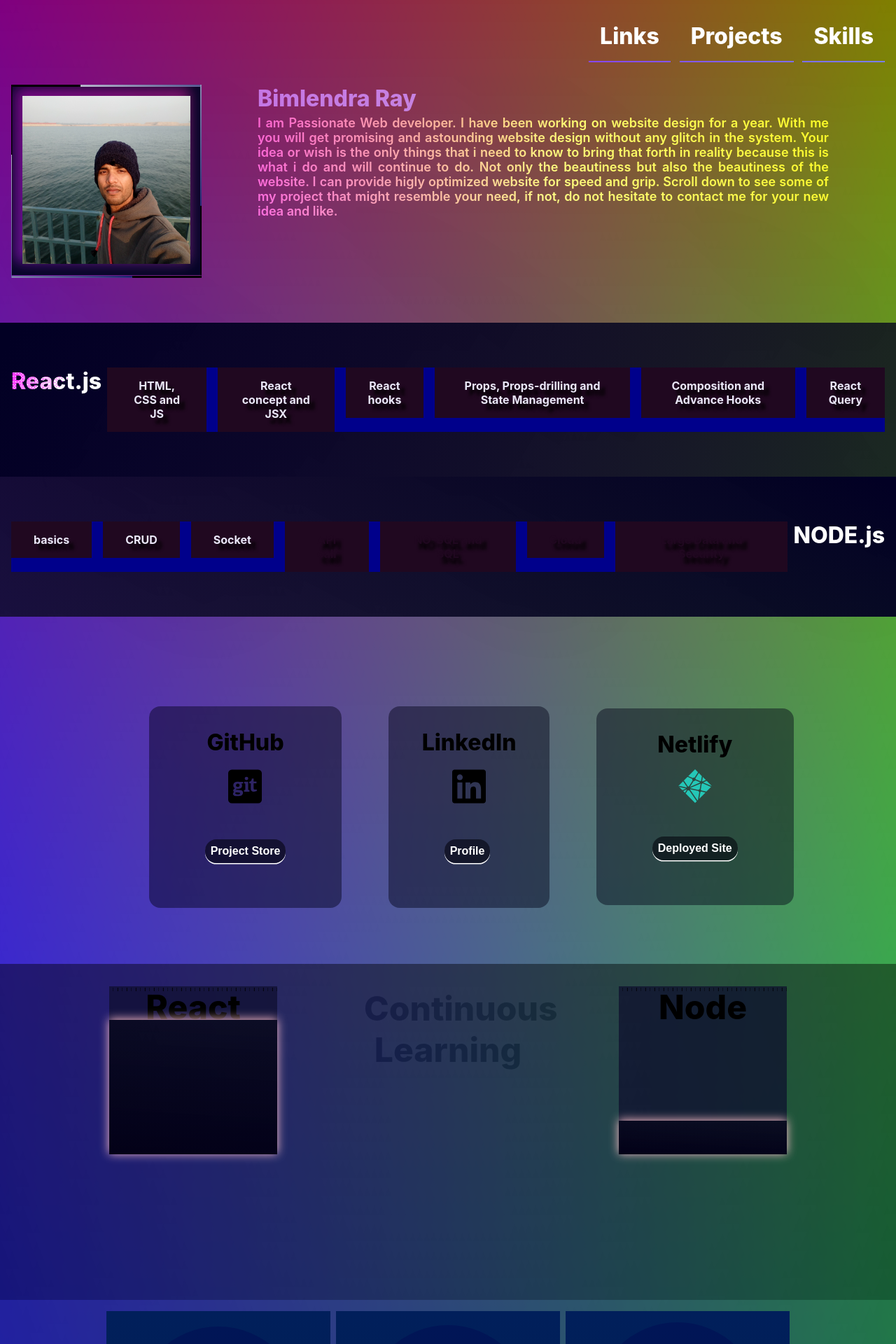
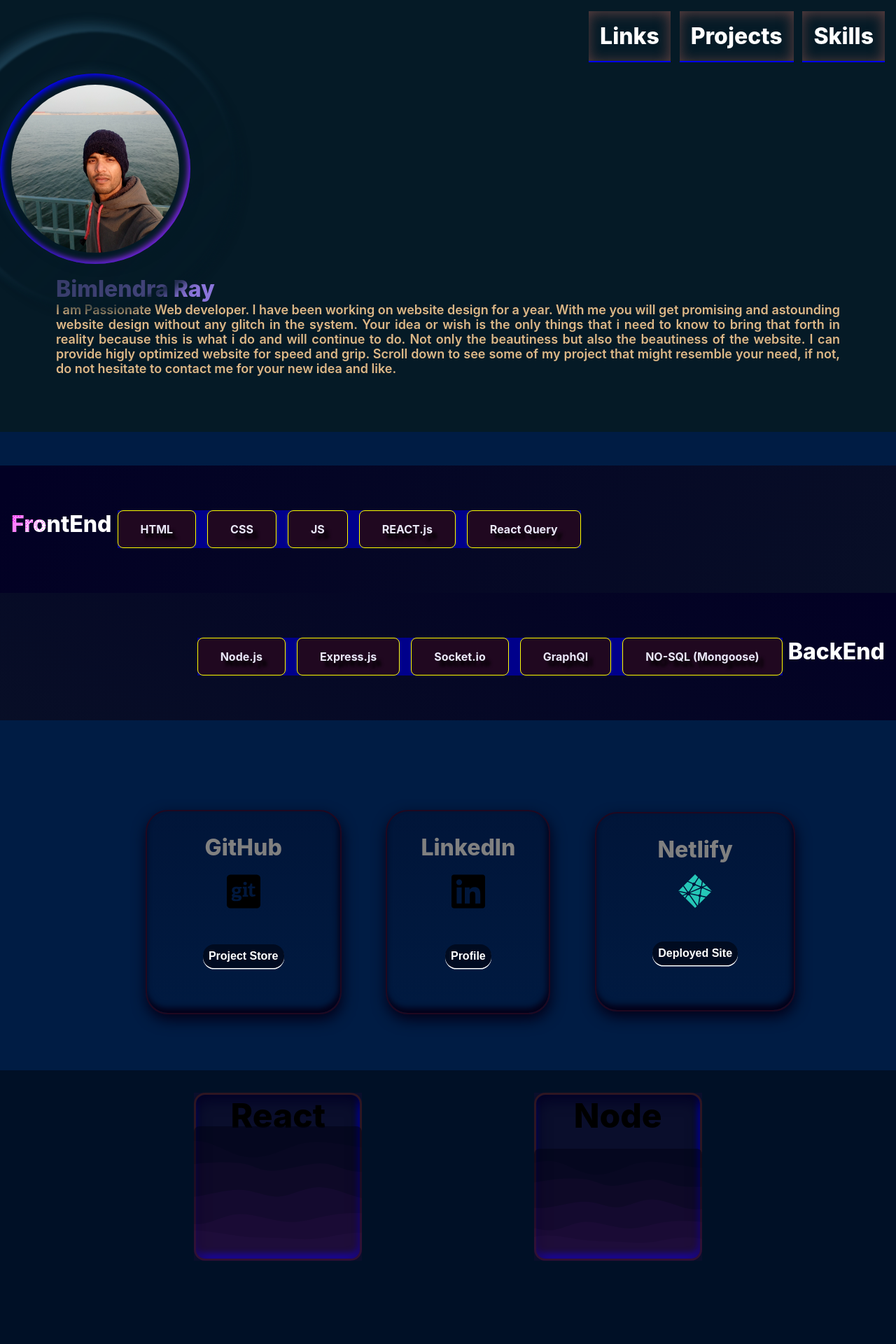
Before and after one commit to bhimray/bilen-profile-1, a React (Create React App) app: page / in a window 1280 px wide. Shown: the top 1920 px of the page at 70% size. Built offline with nearby package versions, Linux system fonts and the light colour scheme.

Commit message:
modification

```diff
--- a/src/App.css
+++ b/src/App.css
@@ -1,7 +1,16 @@
 .App {
   text-align: center;
 }
-
+:root {
+--primary-light: #8abdff;
+--primary: #6d5dfc;
+--primary-dark: #5b0eeb;
+--white: #ffffff;
+--greyLight-1: #e4ebf5;
+--greyLight-2: #c8d0e7;
+--greyLight-3: #bec8e4;
+--greyDark: #9baacf;
+}
 .App-logo {
   height: 40vmin;
   pointer-events: none;
@@ -46,8 +55,11 @@
     transform: rotate(360deg);
   }
 }
-
 .spectrum-background {
+  background: #001C44;
+}
+/* .spectrum-background {
+  background: linear-gradient(#FEA837, #DE741C, #B85B56, #84495F,#593E67);
   background:
       linear-gradient(red, transparent),
       linear-gradient(to top left, lime, transparent),
@@ -55,14 +67,14 @@
   background-blend-mode: color-dodge;
 }
 .plaid-background-lt {
-  /* filter: blur(22px); */
+  filter: blur(22px);
   background: repeating-linear-gradient( 216deg, transparent 0, transparent 38%, #0002030a 0, #000000d4 54% );  background-blend-mode: multiply;
   background-size: 484px 336px;
   filter: blur(77px);
   z-index: -1;
 }
 
-.plaid-background {
+/* .plaid-background {
   filter:blur(212px);
   background:
       repeating-linear-gradient(
@@ -71,7 +83,7 @@
           transparent 25%,
           dodgerblue 0,
           dodgerblue 50%
-     );
+     ); */
      /* repeating-linear-gradient(
           45deg,
           transparent 0,
@@ -84,7 +96,7 @@
           transparent 25%,
           gold 0,
           gold 50%
-      ), white; */
+      ), white;
   background-blend-mode: multiply;
   background-size: 100px 100px;
 }
@@ -98,7 +110,7 @@
 }
 
 .plaid-background-waterfall {
-  /* filter: blur(212px); */
+   filter: blur(212px);
   background: repeating-linear-gradient( 90deg, transparent 0, transparent 38%, rgb(3 1 24 / 15%) 0, rgb(0 0 0)50% );  background-blend-mode: multiply;
   background-size: 13px 19px;
-}
+} */
--- a/src/Front-end-profile/ContactMe/ContactMe.css
+++ b/src/Front-end-profile/ContactMe/ContactMe.css
@@ -1,20 +1,24 @@
-.c-me-wrapper{
+.c-me-wrapper {
     display: grid;
-    grid-template-columns: repeat(auto-fill, 20rem);
+    grid-template-columns: 1fr 1fr;
     grid-template-columns: repeat(auto, );
-    justify-content: flex-start;
+    justify-content: center;
     align-items: center;
-    gap:1rem;
-    padding:5rem;
-    text-align: start;
-
+    gap: 1rem;
+    padding: 5rem;
+    text-align: center;
 }
-.c-medium{
+.c-medium {
     display: flex;
-    justify-content: flex-start;
+    justify-content: center;
     align-items: center;
-    gap:0.5rem;
-    bottom:5rem;
+    gap: 0.5rem;
+    bottom: 5rem;
+    text-align: center;
+    box-shadow: inset 1px 8px 20px 0px #5b0eeb, inset -2px -7px 9px 0px #0000ff;
+    border-radius: 2rem;
+    padding: 1rem;
+    color: darkturquoise;
 }
 .c-image{
     width:2rem;
@@ -25,14 +29,15 @@
     font-size: 2rem;
     font-weight: 600;
 }
-a{
+a {
     text-decoration: none;
-    color:black;
-    width:fit-content;
-    padding:1rem;
+    color: black;
+    width: -moz-fit-content;
+    /* width: fit-content; */
+    padding: 1rem;
 }
-a:hover{
+/* a:hover{
     background-color: darkblue;
     border-radius: 0.5rem;
     transition: 0.01s cubic-bezier(0.25, 0.46, 0.45, 0.94);
-}
+} */
--- a/src/Front-end-profile/Frames and aux/FrameAndBorder.jsx
+++ b/src/Front-end-profile/Frames and aux/FrameAndBorder.jsx
@@ -3,10 +3,10 @@ import './Frame.css'
 
 const FrameAndBorder = ({className=""}) => {
   return (
-    <div className={`frame-container ${className}`}>
-        <div className="f-border-line-t">
+    <div >
+        {/* <div className="f-border-line-t">
             <div className="f-moving-line"></div>
-        </div>
+        </div>className={`frame-container ${className}`}
         <div className="f-border-line-b">
             <div className="f-moving-line"></div>
         </div>
@@ -15,7 +15,7 @@ const FrameAndBorder = ({className=""}) => {
         </div>
         <div className="f-border-line-r">
             <div className="f-moving-line"></div>
-        </div>
+        </div> */}
     </div>
   )
 }
--- a/src/Front-end-profile/Introduction/Introduction.jsx
+++ b/src/Front-end-profile/Introduction/Introduction.jsx
@@ -16,7 +16,8 @@ const Introduction = () => {
         <div className='i-profile-image-container'>
             <div className='i-image-container'>
                 <img src={profile} className='i-profile-imge'/>
-                <FrameAndBorder className="positioncls"/>
+                <div className="circle__back-1 play"></div>
+                <div className="circle__back-2 play"></div>
             </div>
             <div className='i-about'>
                 <div className='i-about-name'>Bimlendra Ray</div>
--- a/src/Front-end-profile/Introduction/introduction.css
+++ b/src/Front-end-profile/Introduction/introduction.css
@@ -7,49 +7,65 @@
     padding:1rem;
 }
 .i-wrapper{
-
+    background: #051A26;
 }
 
 span.i-about-details {
     font-size: large;
     font-weight: 600;
     color: burlywood;
-    mix-blend-mode: color-dodge;
+    /* mix-blend-mode: color-dodge; */
 }
 
 .i-nav{
     border-bottom:2px solid blue;
     font-size: 2rem;
     font-weight: 800;
-    mix-blend-mode: color-dodge;
+    /* mix-blend-mode: color-dodge; */
     color: white;
     cursor: pointer;
+    box-shadow: inset -1px 2px 19px 0px rgb(96 65 65);
 }
 .i-nav:hover{
-    box-shadow: inset 0px -20px 0px 0px rgb(231, 13, 13);
+    box-shadow: inset -1px 2px 19px 0px rgb(6, 13, 104);
     animation: translateY 1s cubic-bezier(0.4, 0, 1, 1);
 }
 .i-profile-image-container {
-    position: relative;
-    display: flex;
-    justify-content: space-between;
-    text-align: end;
-    padding: 1rem;
+    /* position: relative; */
+    /* display: grid; */
+    /* justify-content: space-between; */
+    /* text-align: end; */
+    /* padding: 1rem; */
 }
 
 img.i-profile-imge {
+    position: absolute;
+    /* top: 1rem;
+    left: 3rem; */
     width: 15rem;
     height: 15rem;
     object-fit: cover;
     object-position: 50% 90%;
-    box-shadow: inset -6px -7px 20px 11px #050526;
+    box-shadow: inset 0.2rem 0.2rem 0.5rem #0000ff, inset -0.2rem -0.2rem 0.5rem #8a2be2;
     /* mix-blend-mode: hard-light; */
-    padding:1rem;
+    padding: 1rem;
+    border-radius: 50%;
+    z-index: 999;
+    display: flex;
+    justify-content: flex-start;
+    padding: 1rem;
 }
+
+.App {
+    text-align: center;
+}
+
 
 .i-image-container {
     position: relative;
     /* padding: 1rem; */
+    width: 12rem;
+    height: 18rem;
 }
 .positioncls {
     position: absolute !important;
@@ -105,10 +121,79 @@ img.i-profile-imge {
     display: grid;
 }
 img.i-profile-imge {
+    position:absolute;
     width: 100%;
     height: 15rem;
     /* mix-blend-mode: hard-light; */
     padding: 0rem;
+
 }
 
 }
+
+.play {
+position: absolute;
+transition: all 0.2s linear;
+
+}
+.circle__back-1, .circle__back-2 {
+    position: absolute;
+    /* grid-row: 1/2; */
+    /* grid-column: 1/2; */
+    width: 15rem;
+    height: 15rem;
+    border-radius: 50%;
+    filter: blur(1px);
+    z-index: 100;
+    /* top: 1rem;
+    left: 3rem; */
+    display: flex;
+    justify-content: flex-start;
+    padding: 1rem;
+}
+.circle__back-1 {
+    box-shadow: 0.4rem 0.4rem 0.8rem #051a26, -0.4rem -0.4rem 0.8rem #2a536ad4;
+    background: linear-gradient(to bottom right, #051A26,#051a2685);
+/* animation: wave 7s cubic-bezier( 0.36, 0.45, 0.63, 0.53) -.125s infinite, swell 7s ease -1.25s infinite; */
+-webkit-animation: waves 4s linear infinite;
+        animation: waves 4s linear infinite;
+}
+.circle__back-2 {
+    box-shadow: 0.4rem 0.4rem 0.8rem #051a26, -0.4rem -0.4rem 0.8rem #2a536ad4;
+    background: linear-gradient(to bottom right, #051A26,#051a2685);
+    /* animation: wave 7s cubic-bezier( 0.36, 0.45, 0.63, 0.53) -.125s infinite, swell 7s ease -1.25s infinite; */
+    -webkit-animation: waves 4s linear 2s infinite;
+            animation: waves 4s linear 2s infinite;
+    }
+
+@-webkit-keyframes waves {
+    0% {
+      transform: scale(1);
+      opacity: 1;
+    }
+    50% {
+      opacity: 1;
+    }
+    100% {
+      transform: scale(2);
+      opacity: 0;
+    }
+}
+
+@keyframes waves {
+    0% {
+        transform: scale(1);
+        opacity: 0;
+    }
+    20% {
+        transform: scale(1);
+        opacity: 1;
+    }
+    50% {
+        opacity: 1;
+    }
+    100% {
+        transform: scale(2);
+        opacity: 0;
+    }
+}
--- a/src/Front-end-profile/Learning-track/Learning-track.css
+++ b/src/Front-end-profile/Learning-track/Learning-track.css
@@ -22,11 +22,13 @@
     justify-content: flex-end;
     gap: 0.5rem;
     padding: 4rem 1rem;
+
     position: relative;
     background: rgb(2,0,36);
     background: linear-gradient(121deg, rgba(2,0,36,1) 2%, rgba(10,11,31,0.7906512946975666) 100%, rgba(0,212,255,1) 100%);
 }
 .lt-node-wrapper{
+
     display: flex;
     flex-direction: row;
     justify-content: flex-end;
@@ -54,12 +56,18 @@
 .lt-composition-advance-hooks, .lt-react-query-api-call{
     background-color: #200820;
     padding: 1rem 2rem;
+    border-radius: 0.5rem;
+    border: 0.1rem solid yellow;
+    cursor:pointer;
 
 }
 .lt-basics, .lt-crud,.lt-socket,.lt-apicall-handle,
 .lt-nosql-sql,.lt-cloud,.lt-largedata-security{
     background-color: #200820;
     padding: 1rem 2rem;
+    border-radius: 0.5rem;
+    border: 0.1rem solid yellow;
+    cursor:pointer;
 }
 .lt-hover-control{
     position: relative;
@@ -114,10 +122,10 @@
   }
   .z:hover{
     zoom:2rem;
-    box-shadow: 2px 2px 2px;
+    /* box-shadow: 2px 2px 2px; */
   }
 .to-learn{
-    color:#200820 !important;
+    /* color:#200820 !important; */
 }
 
   @media (max-width: 600px) {
--- a/src/Front-end-profile/Learning-track/Learning-track.jsx
+++ b/src/Front-end-profile/Learning-track/Learning-track.jsx
@@ -4,55 +4,58 @@ import './Learning-track.css'
 const LearningTrack = () => {
   return (
     <div className='lt-wrapper' id="lt-wrapper">
-        <div className='plaid-background-lt lt-bg'></div>
+        {/* <div className='plaid-background-lt lt-bg'></div> */}
         <div className='lt-react-wrapper'>
             <div className='lt-react-track'>
                 <div className='lt-hover-control'>
-                    <div data-hover="From basic to advance" className='lt-html-css-js hovertext z'>HTML, CSS and JS</div>
+                    <div data-hover="From basic to advance" className='lt-html-css-js hovertext z'>HTML</div>
                 </div>
                 <div className='lt-hover-control'>
-                    <div data-hover="Fundamental concept as well as jsx" className='lt-react-concept-jsx hovertext z'>React concept and JSX</div>
+                    <div data-hover="Fundamental concept as well as jsx" className='lt-react-concept-jsx hovertext z'>CSS</div>
                 </div>
                 <div className='lt-hover-control'>
-                    <div data-hover="All the useful react hooks" className='lt-hooks hovertext z'>React hooks</div>
+                    <div data-hover="All the useful react hooks" className='lt-hooks hovertext z'>JS</div>
                 </div>
                 <div className='lt-hover-control'>
-                    <div data-hover="Ways to pass value in child" className='lt-props-drilling hovertext z'>Props, Props-drilling and State Management</div>
+                    <div data-hover="Ways to pass value in child" className='lt-props-drilling hovertext z'>REACT.js</div>
                 </div>
-                <div className='lt-hover-control'>
-                    <div data-hover="Optimized way and advance hooks for better performance" className='lt-composition-advance-hooks hovertext z'>Composition and Advance Hooks</div>
-                </div>
+                {/* <div className='lt-hover-control'>
+                    <div data-hover="Optimized way and advance hooks for better performance" className='lt-composition-advance-hooks hovertext z'></div>
+                </div> */}
                 <div className='lt-hover-control'>
                     <div data-hover="To fetch data from api in more better way and control the errors" className='lt-react-query-api-call hovertext-l z'>React Query</div>
                 </div>
             </div>
-            <div className='lt-programming'>React.js</div>
+            <div className='lt-programming'>FrontEnd</div>
         </div>
         <div className='lt-node-wrapper'>
             <div className='lt-node-track'>
+                {/* <div className='lt-hover-control'>
+                    <div data-hover="Basics of Node.js" className='lt-basics hovertext z'>BackEnd</div>
+                </div> */}
                 <div className='lt-hover-control'>
-                    <div data-hover="Basics of Node.js" className='lt-basics hovertext z'>basics</div>
+                    <div data-hover="Perform the crud operation" className='lt-crud hovertext z'>Node.js</div>
                 </div>
                 <div className='lt-hover-control'>
-                    <div data-hover="Perform the crud operation" className='lt-crud hovertext z'>CRUD</div>
+                    <div data-hover="Perform the crud operation" className='lt-crud hovertext z'>Express.js</div>
                 </div>
                 <div className='lt-hover-control'>
-                    <div data-hover="Instant connection" className='lt-socket hovertext z'>Socket</div>
+                    <div data-hover="Instant connection" className='lt-socket hovertext z'>Socket.io</div>
                 </div>
                 <div className='lt-hover-control'>
-                    <div data-hover="Yet to learn in complete" className='lt-apicall-handle hovertext z to-learn'>API call</div>
+                    <div data-hover="Yet to learn in complete" className='lt-apicall-handle hovertext z to-learn'>GraphQl</div>
                 </div>
                 <div className='lt-hover-control'>
-                    <div data-hover="Only basics of MongoDB and Learning" className='lt-nosql-sql hovertext z to-learn'>NO-SQL and SQL</div>
+                    <div data-hover="Only basics of MongoDB and Learning" className='lt-nosql-sql hovertext z to-learn'>NO-SQL (Mongoose)</div>
                 </div>
-                <div className='lt-hover-control'>
-                    <div data-hover="Yet to learn" className='lt-cloud hovertext z to-learn'>Cloud</div>
+                {/* <div className='lt-hover-control'>
+                    <div data-hover="Yet to learn" className='lt-cloud hovertext z to-learn'></div>
                 </div>
                 <div className='lt-hover-control'>
                     <div data-hover="Yet to learn" className='lt-largedata-security hovertext z to-learn'>Large Data and Security</div>
-                </div>
+                </div> */}
             </div>
-            <div className='lt-programming'>NODE.js</div>
+            <div className='lt-programming'>BackEnd</div>
         </div>
     </div>
 )
--- a/src/Front-end-profile/Links/Links.css
+++ b/src/Front-end-profile/Links/Links.css
@@ -5,15 +5,18 @@
     align-items: center;
     padding: 5rem;
 }
-.l-github-card{
+.l-github-card {
     display: grid;
-    gap:1rem;
-    padding:2rem 3rem;
-    background-color: #02021670;
+    gap: 1rem;
+    padding: 2rem 3rem;
+    background: linear-gradient(to top, rgb(3 1 24 / 8%), rgb(3 1 24 / 25%));
     justify-content: center;
     align-items: center;
-    border-radius:1rem;
-
+    border-radius: 1rem;
+    border: 2px solid #200820;
+    border-radius: 2rem;
+    box-shadow: 1px 8px 20px 0px rgb(3 1 24), inset -2px -7px 9px 0px rgb(3 1 24);
+    color: gray;
 }
 .l-image-wrapper{
     display: flex;
--- a/src/Front-end-profile/Projects/project.css
+++ b/src/Front-end-profile/Projects/project.css
@@ -14,6 +14,9 @@
     align-items: center;
     padding: 1rem;
     background: linear-gradient(#011F5B, #002244);
+    border: 2px solid #0000ff;
+    border-radius: 2rem;
+    box-shadow: inset 1px 8px 20px 0px rgb(2 0 36), inset -2px -7px 9px 0px #0000ff;
 
 }
 .r-project:hover {
@@ -47,7 +50,7 @@ img.r-image {
     /* animation: tile-tilt 1s cubic-bezier(0.4, 0, 1, 1);
     transition: 0.01s cubic-bezier(0.25, 0.46, 0.45, 0.94); */
     box-shadow:1px 1px 1px 1px;
-    transform:rotateY(18deg);
+    /* transform:rotateY(18deg); */
 
 }
 @keyframes tile-tilt {
--- a/src/Front-end-profile/Skills/Skill.jsx
+++ b/src/Front-end-profile/Skills/Skill.jsx
@@ -6,6 +6,7 @@ import htmlIcon from '../../svgIcons/html5.svg'
 import socketIcon from '../../svgIcons/bolt-solid.svg'
 import expressIcon from '../../svgIcons/express-js.svg'
 import nodeIcon from '../../svgIcons/node-letter.svg'
+import wave from '../../svgIcons/wave.svg'
 
 const Skill = () => {
   const [showCard, setShowCard] = React.useState(true)
@@ -72,18 +73,22 @@ const Skill = () => {
       <div className='s-react-wrapper' id="s-react">
         <div className='s-react-card-wrapper'>
           <div className={showCard?'s-react-card-hidden':'s-react-card-dissapear'} onClick={()=>[setShowCard(!showCard), setReact("react"), setShowSkill({skill:"React", class:"s-skill-level"})]}>
-            <div className='s-waterfall plaid-background-waterfall'></div>
+            {/* <div className='s-waterfall plaid-background-waterfall'></div> */}
             <div className='s-skill'>React</div>
-            <div className='s-skill-level'></div>
+            <div className='s-skill-level'>
+              <img src={wave} alt="" className="wave-svg" />
+            </div>
           </div>
-          <div className={showCard?'s-react-card-hidden s-react-card-hidden-letter':'s-react-card-dissapear'} onClick={()=>setShowCard(!showCard)}>
+          {/* <div className={showCard?'s-react-card-hidden s-react-card-hidden-letter':'s-react-card-dissapear'} onClick={()=>setShowCard(!showCard)}>
             <div className='s-waterfall'>Continuous Learning</div>
 
-          </div>
+          </div> */}
           <div className={showCard?'s-react-card-hidden':'s-react-card-dissapear'} onClick={()=>[setShowCard(!showCard),setReact("node"), setShowSkill({skill:"Node", class:"s-skill-level-node"})]}>
-            <div className='s-waterfall plaid-background-waterfall'></div>
+            {/* <div className='s-waterfall plaid-background-waterfall'></div> */}
             <div className='s-skill'>Node</div>
-            <div className='s-skill-level-node'></div>
+            <div className='s-skill-level-node'>
+              <img src={wave} alt="" className="wave-svg" />
+            </div>
           </div>
         </div>
         <div  className={showCard? 's-react-card-dissapear':'s-card-open'}>
--- a/src/Front-end-profile/Skills/skill.css
+++ b/src/Front-end-profile/Skills/skill.css
@@ -44,28 +44,39 @@
     font-size: 3rem;
     font-weight: 800;
     text-shadow: 1rem;
+    border: 0.2rem solid #461b1b99;
+    border-radius: 1rem;
+    box-shadow: inset 1px 8px 20px 0px rgb(2 0 36), inset -2px -7px 9px 0px #0000ff;
 }
 .s-skill-level {
     position: absolute;
-    box-shadow: 0px -1px 13px 0px pink;
+    /* box-shadow: 0px -1px 13px 0px pink; */
     height: 12rem;
     width: -moz-fit-content;
     width: fit-content;
     bottom: 0rem;
     width: 100%;
-    background: rgb(3,1,24);
-    background: linear-gradient(3deg, rgba(3,1,24,1) 0%, rgba(10,11,31,0.7906512946975666) 100%, rgba(0,212,255,1) 100%);
+    /* background: rgb(3,1,24);
+    background: linear-gradient(3deg, rgba(3,1,24,1) 0%, rgba(10,11,31,0.7906512946975666) 100%, rgba(0,212,255,1) 100%); */
+}
+.wave-svg {
+    width: 100%;
+    height: 100%;
+    object-fit: cover;
+    opacity: 0.5;
+    /* box-shadow: inset 4px -3px 15px 6px #4e00ff78; */
+    border-radius: 0.5rem 0.5rem 1rem 1rem;
 }
 .s-skill-level-node {
     position: absolute;
-    box-shadow: 0px -1px 13px 0px pink;
-    height: 3rem;
+    /* box-shadow: 0px -1px 13px 0px pink; */
+    height: 10rem;
     width: -moz-fit-content;
     width: fit-content;
     bottom: 0rem;
     width: 100%;
-    background: rgb(3,1,24);
-    background: linear-gradient(3deg, rgba(3,1,24,1) 0%, rgba(10,11,31,0.7906512946975666) 100%, rgba(0,212,255,1) 100%);
+    /* background: rgb(3,1,24);
+    background: linear-gradient(3deg, rgba(3,1,24,1) 0%, rgba(10,11,31,0.7906512946975666) 100%, rgba(0,212,255,1) 100%); */
 }
 .s-card-open {
     display: flex;
```
Also changed, not shown: src/svgIcons/wave.svg (added).
